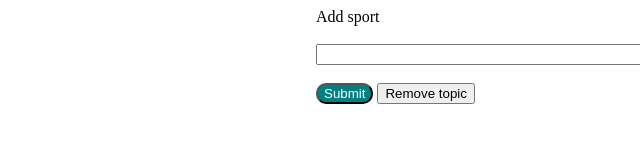
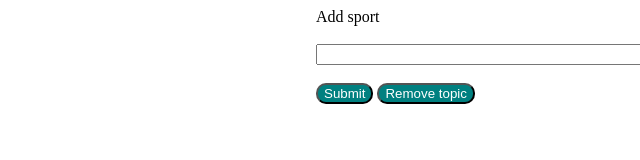
Before and after one commit to SRidings/GifTastic, a plain HTML site: page index.html in a window 1280 px wide. Shown: the top 160 px of the page, without its empty margins (640-1280 px from the left). Drawn offline with nearby package versions, Linux system fonts and the light colour scheme.

Commit message:
Update styles.css

```diff
--- a/styles.css
+++ b/styles.css
@@ -28,6 +28,13 @@
 	border-radius: 10px;
 }
 
+
+.button,  #btn-addbtn2 {
+	background-color: #008080;
+	color: white;
+	border-radius: 10px;
+}
+
 .button:focus  {
     background:olive;
 }
```
